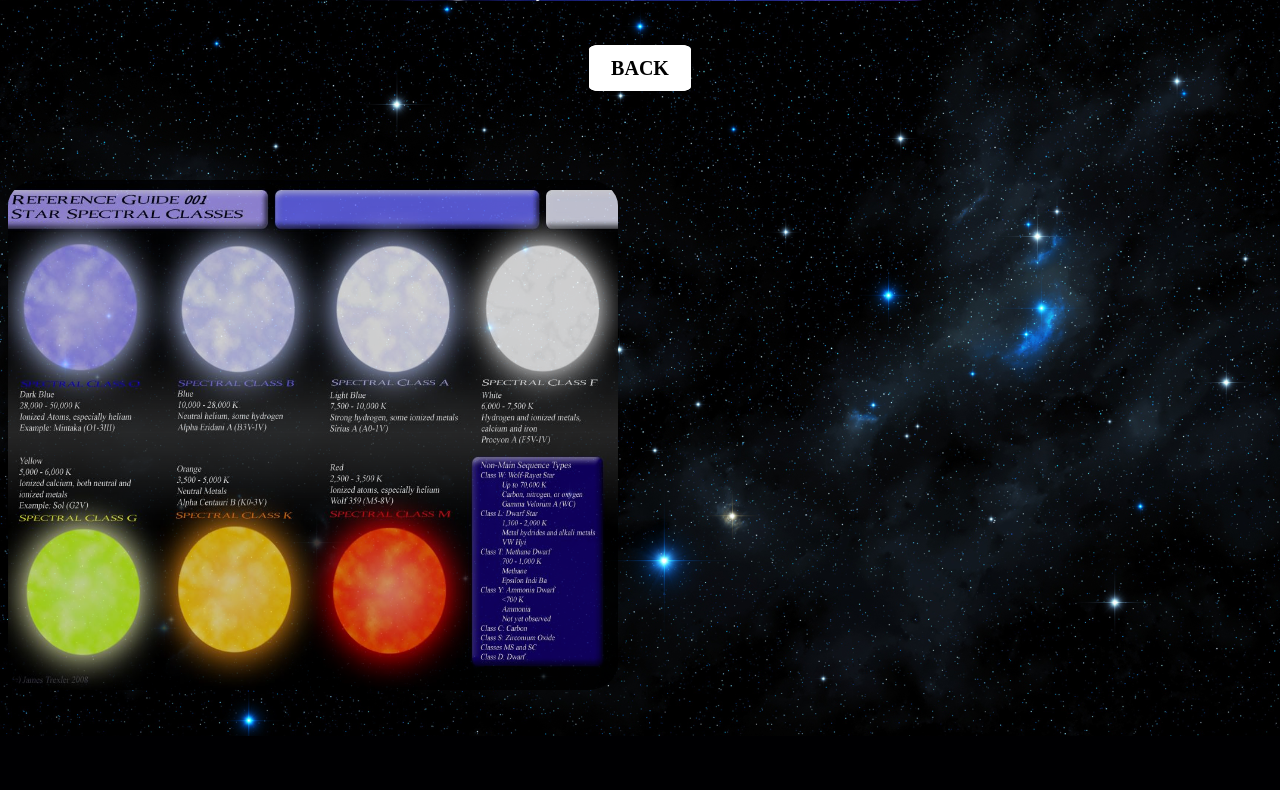
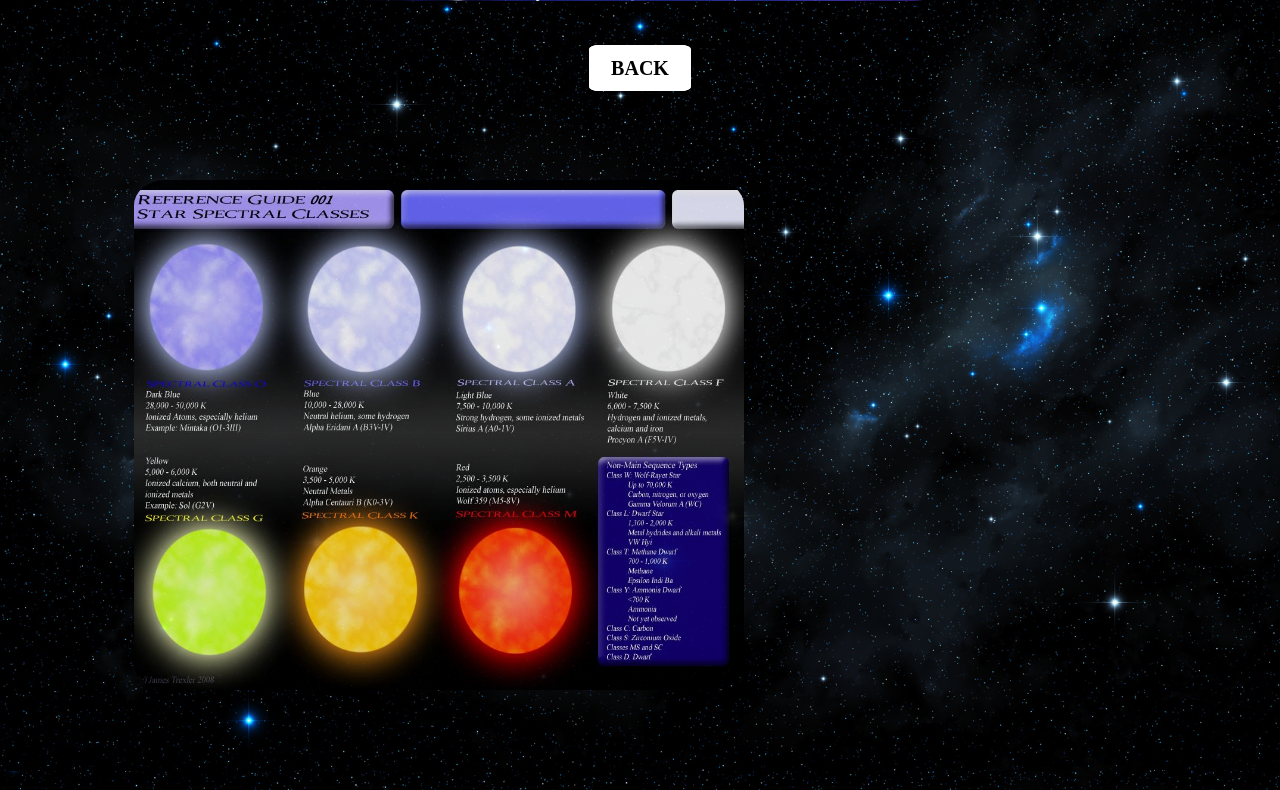
Before and after one commit to Iyola-Dsilva/Spectral-Classification-of-Stars, a Flask app: template templates/result.html in a window 1280 px wide. Shown: the part 829-1619 px from the top of the page. Before the commit the page ends 1565 px from the top, so only its background shows below. Run offline with Flask 3, Linux system fonts and the light colour scheme; the template is opened without the code that fills it, so the values that code supplies are empty; parts of the project's set-up code (start-up, migrations or seed data) failed here and were passed over.

Commit message:
Update result.html

```diff
--- a/templates/result.html
+++ b/templates/result.html
@@ -21,9 +21,11 @@
 
             }
             .ch{
+                height:510px;
+                width: 610px;
                 border-radius: 0%;
-                margin-top:100px;
-                opacity:0.8;
+                margin:100px 10%;
+                opacity:0.9;
             }
             a{
                 text-decoration: none;
```
